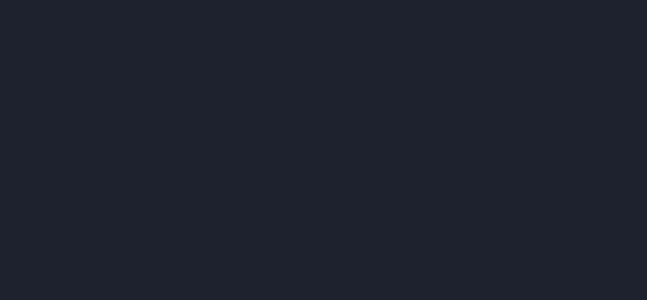
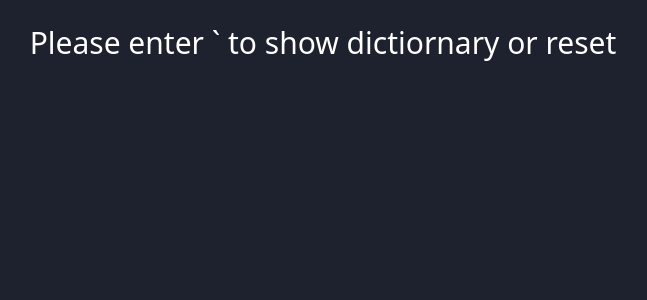
Before and after one commit to JackTiew/simple-game, a React (Create React App) app: page / in a window 1280 px wide. Shown: the top 300 px of the page, without its empty margins (317-964 px from the left). Built offline with nearby package versions, Linux system fonts and the light colour scheme.

Commit message:
Added hint text.

```diff
--- a/src/App.js
+++ b/src/App.js
@@ -118,6 +118,9 @@ const App = () => {
 
 	return (
 		<div>
+			<div className='flex justify-center text-[30px] mt-[20px]'>
+				Please enter ` to show dictiornary or reset
+			</div>
 			<div className={`${showDict ? 'show-dict' : 'hide-dict' } flex justify-center w-screen h-[80dvh] pt-[10px] relative`}>
 				<textarea className='w-[80%] p-[20px] outline text-[#000000] text-[2rem] resize-none' value={dict} onChange={event => setDict(event.target.value)} />
 			</div>
```
